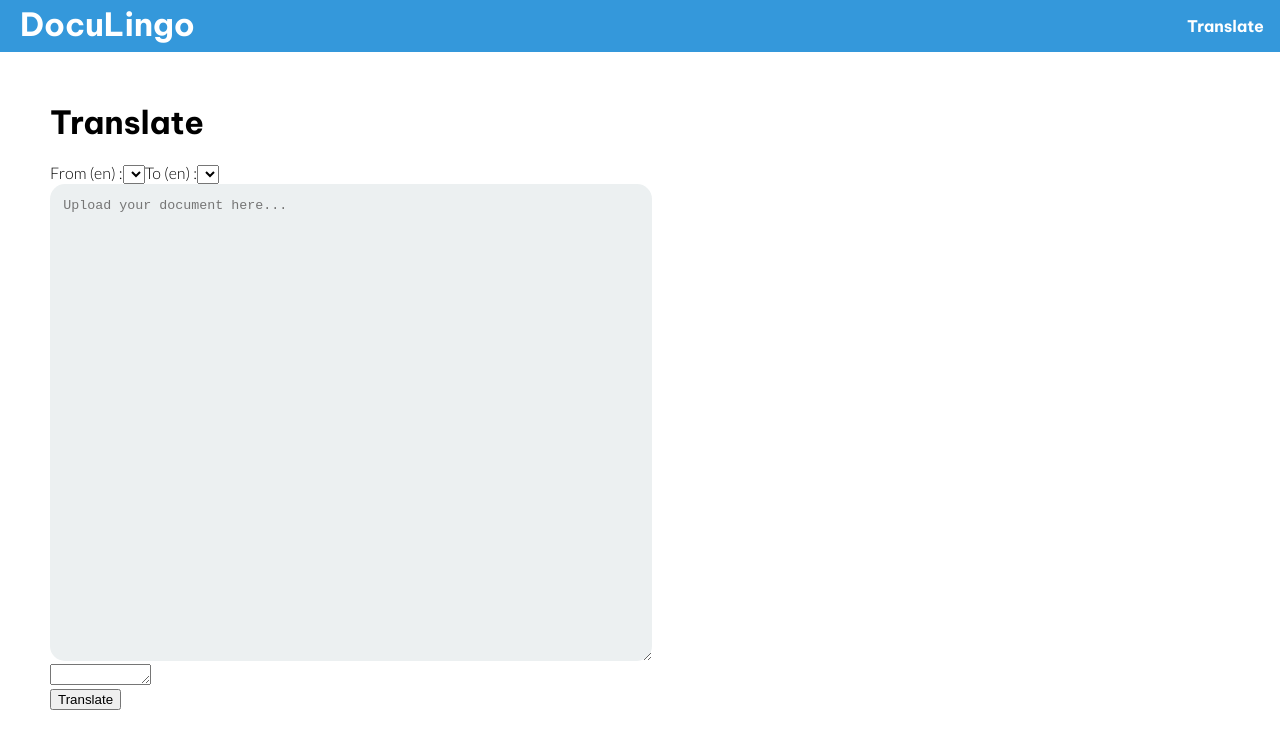
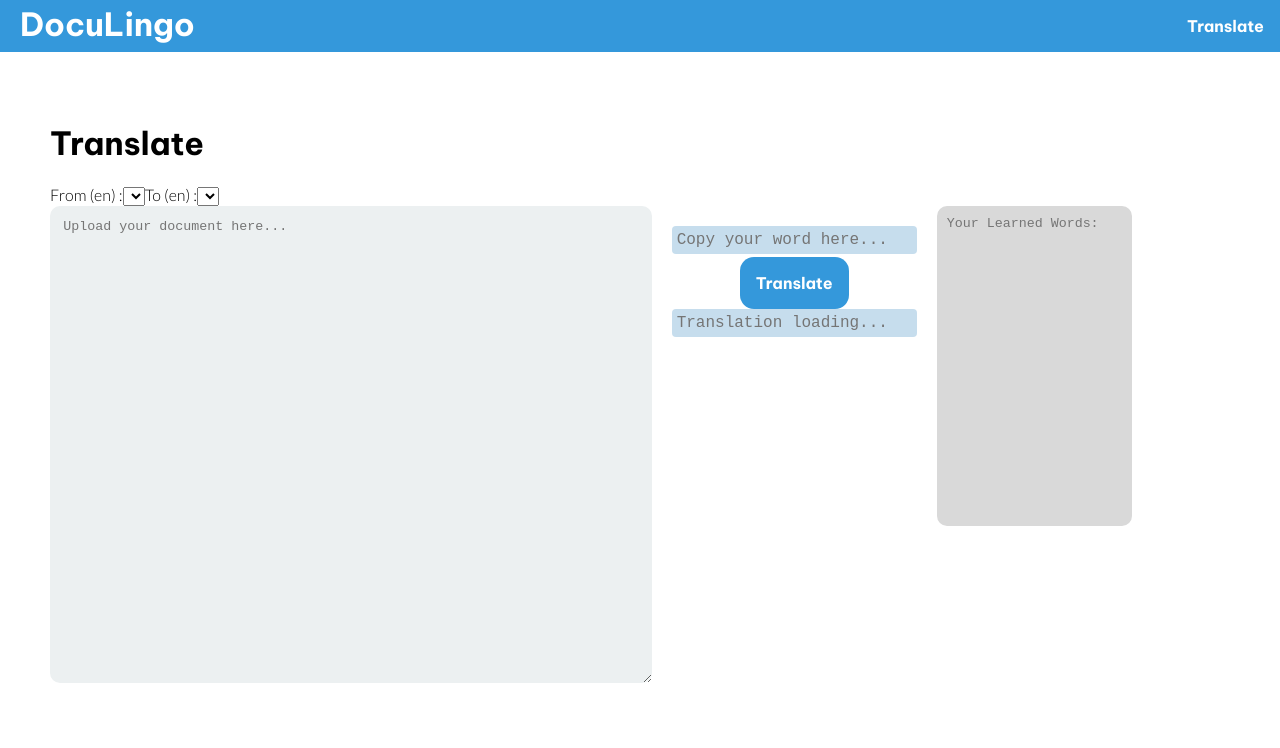
Before and after one commit to Abelaash/DoculingoProject, a React (Create React App) app: page /translate in a window 1280 px wide. Shown: the top 748 px of the page. Built offline with nearby package versions, Linux system fonts and the light colour scheme.

Commit message:
Added css styling

```diff
--- a/src/App.js
+++ b/src/App.js
@@ -15,7 +15,6 @@ function App() {
         <Routes>
           <Route path="/" element={<Home />} />
           <Route path="/translate" element={<Translate />} />
-
         </Routes>
       </div>
      </div>
--- a/src/index.css
+++ b/src/index.css
@@ -60,6 +60,78 @@ code {
 .document-text {
   background-color: #ecf0f1;
   border: 2px transparent;
-  border-radius: 15px;
+  border-radius: 10px;
   padding: 1em;
 }
+
+.translate-button {
+  background: #3498db;
+  font-family: 'Be Vietnam Pro', sans-serif;
+  text-align: center;
+  text-decoration: none;
+  border: none;
+  font-size: 16px;
+  color: white;
+  padding: 16px;
+  border-radius: 14px;
+}
+
+.word-textarea {
+  font-size: 1rem;
+  background-color: #C6DDED;
+  resize: none;
+  border: #C6DDED;
+  border-radius: 4px;
+  padding: 5px;
+}
+
+.container {
+  display: flex;
+}
+
+.words-container {
+  align-items: center;
+  margin: 20px;
+  text-align: center;
+}
+
+.learned-words-textarea {
+  background: #D9D9D9;
+  border: transparent;
+  border-radius: 10px;
+  resize: none;
+  padding: 10px;
+}
+
+.headline {
+  font-size: 4rem;
+  color: #3498db;
+}
+
+.caption {
+  font-size: 1.5rem;
+  color: #7C7C7C;
+  font-family: 'Be Vietnam Pro', sans-serif;
+}
+
+.get-started-button {
+  border: 1px solid #3498db;
+  color: white;
+  background: #3498db;
+
+  font-family: 'Be Vietnam Pro', sans-serif;
+  text-align: center;
+  text-decoration: none;
+  font-size: 16px;
+  padding: 16px;
+  border-radius: 14px;
+  margin-top: 4rem;
+  cursor: pointer;
+  transition: 0.6s;
+
+}
+
+.get-started-button:hover {
+  color: grey;
+  background: none;
+}
--- a/src/pages/Home.js
+++ b/src/pages/Home.js
@@ -1,7 +1,19 @@
+import { Link } from "react-router-dom"
+
 export default function Home() {
     return (
         <div className="page">
-            <h1>Home</h1>
+            <h1 className="headline">
+                Translation, made easy
+            </h1>
+            <p className="caption">Read documents in any language.</p>
+            <div className="button-container">
+                <Link to="/translate">
+                    <button className="get-started-button">
+                        Get Started
+                    </button>
+                </Link>
+            </div>
         </div>
     );
 };
--- a/src/pages/Translate.js
+++ b/src/pages/Translate.js
@@ -38,6 +38,7 @@ export default function Translate() {
                     ))}
                     </select>
                 </div>
+            <div className="container">
                 <div>
                     <textarea
                     cols="70"
@@ -47,15 +48,43 @@ export default function Translate() {
                     onInput={(e) => setInput(e.target.value)}
                     ></textarea>
                 </div>
+                <div className="words-container">
                     <div>
                         <textarea
-            cols="10"
+                            cols="22"
                             rows="1"
+                            placeholder="Copy your word here..."
+                            class="word-textarea">
+                        </textarea>
+                    </div>
+                    <div>
+                        <button
+                            class="translate-button"
+                            onClick={e=>translate()}
+                        >
+                            Translate
+                        </button>
+                    </div>
+                    <div>
+                        <textarea readOnly
+                            cols="22"
+                            rows="1"
+                            className="word-textarea"
+                            placeholder="Translation loading..."
                             value={output}>
                         </textarea>
                     </div>
+                </div>
                 <div>
-        <button onClick={e=>translate()}>Translate</button>
+                    <textarea readOnly
+                        className="learned-words-textarea"
+                        cols="20"
+                        rows="20"
+                        placeholder="Your Learned Words:"
+                        >
+
+                    </textarea>
+                </div>
             </div>
         </div>
     );
```
Lines whose indentation alone changed are shown as unchanged.
